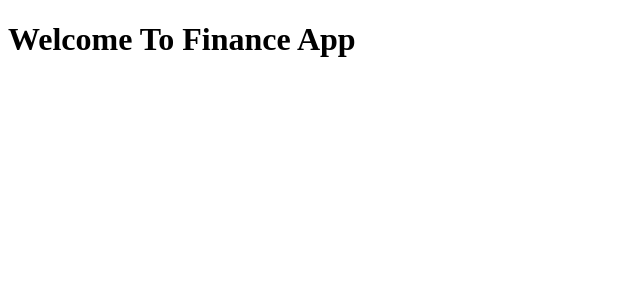
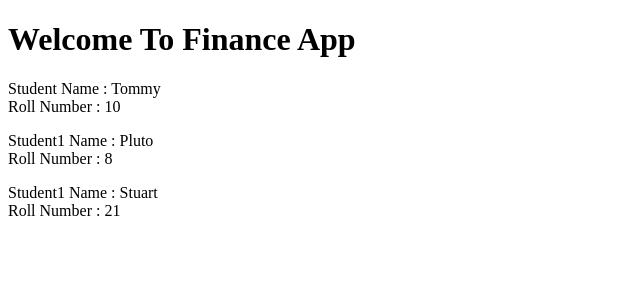
Before and after one commit to vaibhavdeo21/Finance-React-Client, a React (Vite) app: page / in a window 1280 px wide. Shown: the top 300 px of the page, without its empty margins (0-640 px from the left). Built offline with nearby package versions, Linux system fonts and the light colour scheme.

Commit message:
basic components

```diff
--- a/src/App.jsx
+++ b/src/App.jsx
@@ -1,7 +1,27 @@
+// We import the child components so we can place them on the screen.
+import Student from "./pages/Student";
+import Student1 from "./pages/Student1";
+import Student2 from "./pages/Student2";
+import Student3 from "./pages/Student3";
+import StudentList from "./pages/StudentList";
+
 function App() {
   return (
+
     <>
       <h1>Welcome To Finance App</h1>
+
+      {/* 1. Renders Student.jsx (It has its own internal data "Tommy") */}
+      <Student />
+
+      {/* 2. Renders Student1.jsx WITHOUT data.
+          It will use the Default Props: Name="Pluto", Roll=8 */}
+      <Student1></Student1>
+
+      {/* 3. Renders Student1.jsx WITH data.
+          It will overwrite the defaults with Name="Stuart", Roll=21 */}
+      <Student1 name="Stuart" rollNumber={21}></Student1>
+
     </>
   );
 }
--- a/src/main.jsx
+++ b/src/main.jsx
@@ -1,7 +1,13 @@
+// 'StrictMode' is a tool that helps check for potential problems in your app.
 import { StrictMode } from 'react'
+// 'createRoot' is the modern way to start React (React 18+).
 import { createRoot } from 'react-dom/client'
+// We import the main App component we just built.
 import App from './App.jsx'
 
+// 1. document.getElementById('root'): Finds the <div id="root"> in your index.html file.
+// 2. createRoot(...): Takes control of that div.
+// 3. .render(...): Puts your <App /> inside that div.
 createRoot(document.getElementById('root')).render(
   <StrictMode>
     <App />
--- /dev/null
+++ b/src/pages/Student.jsx
@@ -0,0 +1,27 @@
+/**
+ * JSX stands for JavaScript XML.
+ * It looks like HTML, but it's actually JavaScript code that React converts into HTML.
+ * * RULE: Every component must return ONE single parent wrapper (like a <div> or <>).
+ */
+function Student() {
+    // These are local variables. They live only inside this function.
+    let name = "Tommy";
+    let rollNumber = 10;
+
+    // The return statement is what shows up on the screen.
+    return (
+        <> {/* This is a Fragment. It groups things without adding an extra <div> to the HTML. */}
+            <p>
+                {/* We use curly braces {} to switch from HTML mode back to JavaScript mode.
+                   This lets us put the variable 'name' inside the text.
+                */}
+                Student Name : {name}
+                <br/> {/* Standard HTML line break */}
+                Roll Number : {rollNumber}
+            </p>
+        </>
+    );
+}
+
+// We export this function so other files (like App.jsx) can use it.
+export default Student;
--- /dev/null
+++ b/src/pages/Student1.jsx
@@ -0,0 +1,18 @@
+// Here we are receiving data (props) from the parent.
+// { name = "Pluto", rollNumber = 8 } does two things:
+// 1. DESTRUCTURING: It extracts 'name' and 'rollNumber' directly so we don't have to type 'props.name'.
+// 2. DEFAULT VALUES: If the parent doesn't send a name, it will automatically use "Pluto".
+function Student1({ name = "Pluto", rollNumber = 8 }) {
+    return (
+        <>
+            <p>
+                {/* We can use the variables directly because we extracted them above */}
+                Student1 Name : {name}
+                <br/>
+                Roll Number : {rollNumber}
+            </p>
+        </>
+    );
+}
+
+export default Student1;
--- /dev/null
+++ b/src/pages/Student2.jsx
@@ -0,0 +1,22 @@
+/**
+ * Here, we take the entire bundle of data as one object called 'props'.
+ * 'props' stands for Properties.
+ */
+function Student2(props) {
+
+    return (
+        <>
+            <p>
+                {/* Since we didn't extract the variables, we have to look inside the
+                   'props' bag every time we want something.
+                   props.name -> Look inside props and give me 'name'.
+                */}
+                Student Name : {props.name}
+                <br/>
+                Roll Number : {props.rollNumber}
+            </p>
+        </>
+    );
+}
+
+export default Student2;
--- /dev/null
+++ b/src/pages/Student3.jsx
@@ -0,0 +1,39 @@
+// We receive name, rollNumber, and percentage from the parent.
+function Student3({ name, rollNumber, percentage }) {
+    return (
+        <>
+            {/* LOGIC: If percentage is greater than 33...
+               The '&&' operator means: "If the left side is TRUE, then render the right side."
+            */}
+            {percentage > 33.0 && (
+                <p>
+                    Student Name : {name}
+                    <br/>
+                    Roll Number : {rollNumber}
+                    <br/>
+                    Percentage : {percentage}
+                    <br/>
+                    {/* Hardcoded result because we know they passed */}
+                    Result : PASS
+                </p>
+            )}
+
+            {/* LOGIC: If percentage is 33 or less...
+               This block only appears if the student failed.
+            */}
+            {percentage <= 33.0 && (
+                <p>
+                    Student Name : {name}
+                    <br/>
+                    Roll Number : {rollNumber}
+                    <br/>
+                    Percentage : {percentage}
+                    <br/>
+                    Result : FAIL
+                </p>
+            )}
+        </>
+    )
+}
+
+export default Student3;
--- /dev/null
+++ b/src/pages/StudentList.jsx
@@ -0,0 +1,28 @@
+// We import the Card component (Student3) because we are going to use it many times.
+import Student3 from "./Student3";
+
+// We receive a list (Array) of students.
+function StudentList({ students }) {
+    return (
+        <>
+            <h2> Student List </h2>
+            {/* .map() is a loop. It goes through every item in the 'students' array.
+               For every 'student' in the list, it runs this code.
+            */}
+            {students.map((student, index) => (
+                <Student3
+                    // KEY: This is CRITICAL. React needs a unique ID for every item in a list
+                    // so it knows which one to update if data changes. We use 'index' here.
+                    key={index}
+
+                    // We pass the data down to the child component
+                    name={student.name}
+                    rollNumber={student.rollNumber}
+                    percentage={student.percentage}
+                />
+            ))}
+        </>
+    );
+}
+
+export default StudentList;
```
Also changed, not shown: src/pages/StudentList1.jsx (added, +23 -0 lines).
